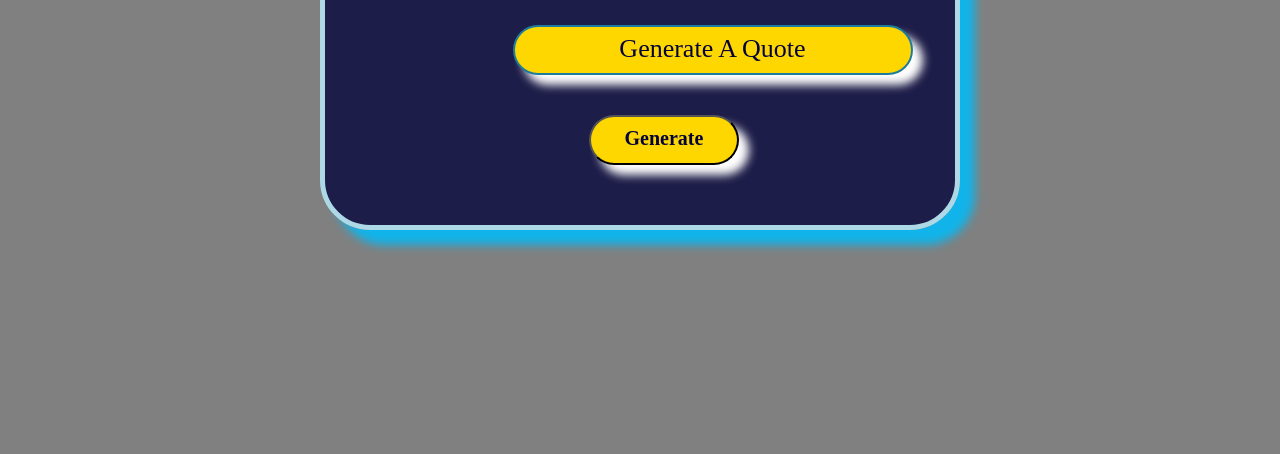
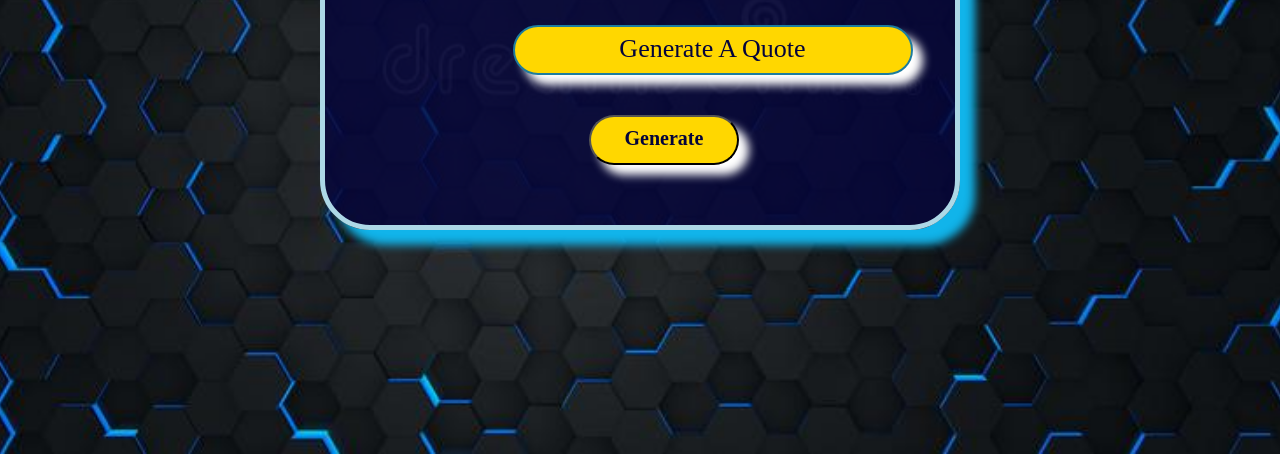
Before and after one commit to DavisHilton/random_quote_generator, a plain HTML site: page index.html in a window 1280 px wide. Shown: the part 346-800 px from the top of the page. Drawn offline with Linux system fonts and the light colour scheme; the site is published under a folder, as on GitHub Pages, so addresses that start at the root find nothing.

Commit message:
Update style.css

```diff
--- a/style.css
+++ b/style.css
@@ -6,7 +6,7 @@
 }
 
 body {
-  background-image: url(/images/blackandblue.jpg) ;
+  background-image: url(images/blackandblue.jpg) ;
    background-color: #cccccc;
   height: 500px;
   background-position: center;
```
